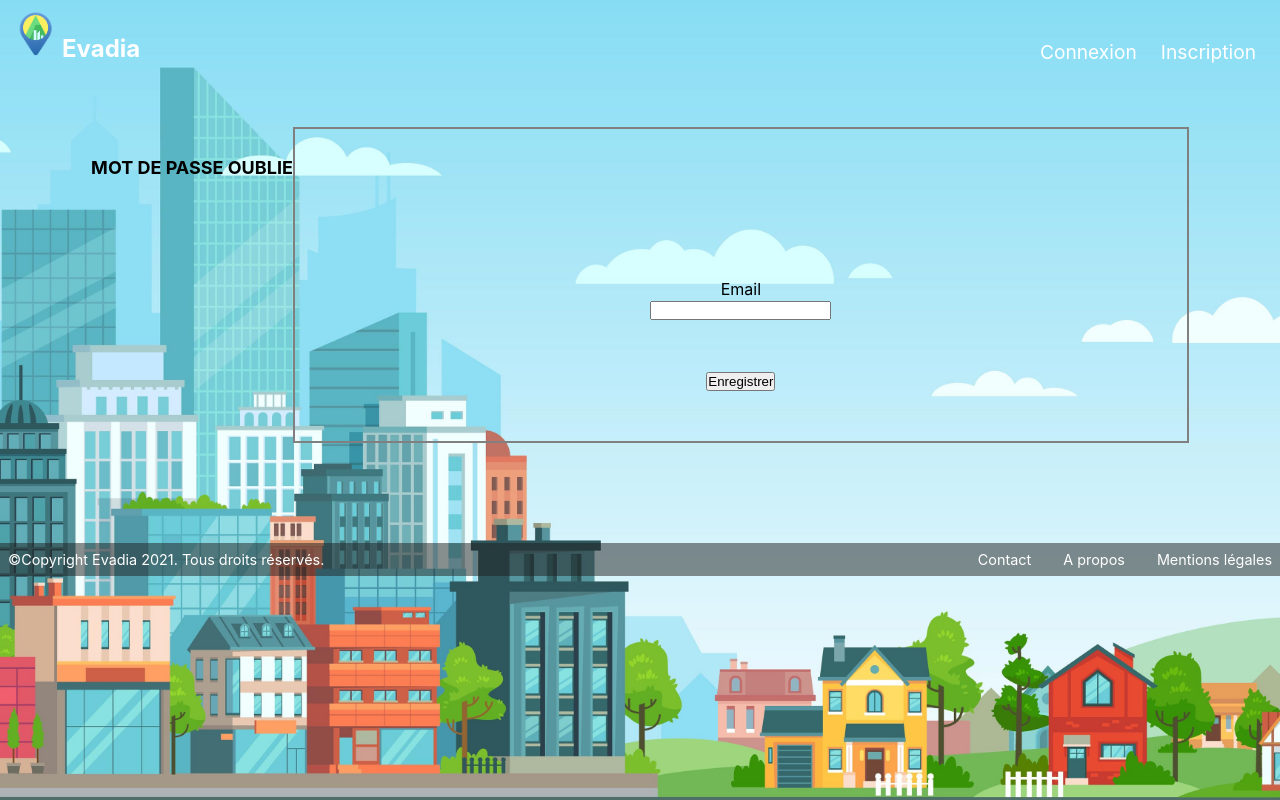
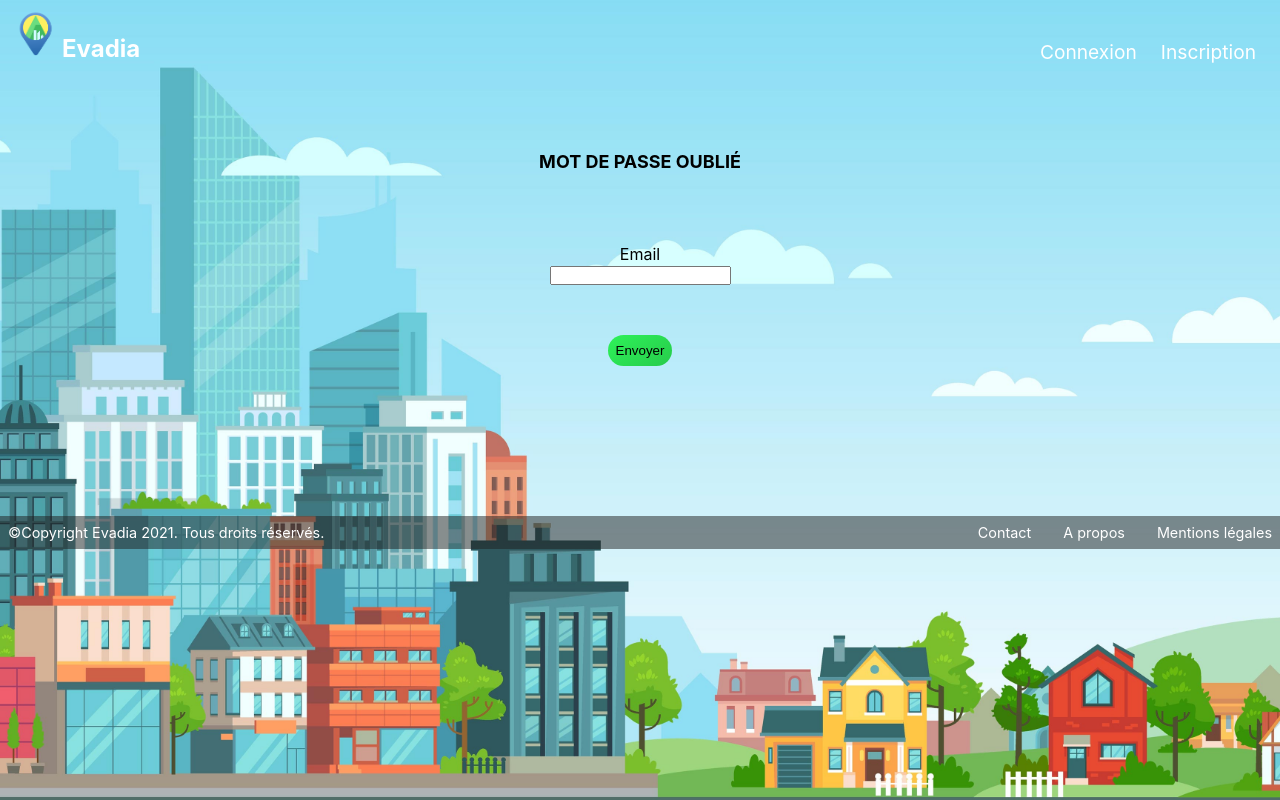
Before and after one commit to Lballanger/Evadia, a React (Vite) app in the folder front/: page /forgottenPassword in a window 1280 px wide. Built offline with nearby package versions, Linux system fonts and the light colour scheme.

Commit message:
background styling done

```diff
--- a/front/src/components/ForgottenPassword/index.jsx
+++ b/front/src/components/ForgottenPassword/index.jsx
@@ -7,7 +7,7 @@ const ForgottenPassword = () => (
   <>
     <Header />
     <div className="container">
-      <div className="forgottenPassword__title">MOT DE PASSE OUBLIE</div>
+      <div className="forgottenPassword__title">Mot de passe oublié</div>
       <div className="forgottenPassword">
         <form className="forgottenPassword__form">
           <div className="forgottenPassword__form__email">
@@ -15,7 +15,9 @@ const ForgottenPassword = () => (
             <input type="email" />
           </div>
           <div className="newPassword__form__submit">
-            <button type="submit">Enregistrer</button>
+            <button type="submit" className="newPassword__form__submit__btn">
+              Envoyer
+            </button>
           </div>
         </form>
       </div>
--- a/front/src/components/ForgottenPassword/styles.scss
+++ b/front/src/components/ForgottenPassword/styles.scss
@@ -1,30 +1,47 @@
-.container{
+.container {
   display: flex;
+  flex-direction: column;
   justify-content: center;
+  align-items: center;
   margin-bottom: 100px;
   flex-wrap: wrap;
 }
 
 .forgottenPassword {
   text-align: center;
-  border: solid 2px gray;
   width: 70%;
-
 
   &__title {
     font-size: large;
     font-weight: bold;
-    margin-top: 30px;
-    margin-bottom: 50px;
+    margin-top: 1.5rem;
+    margin-bottom: 1.5rem;
+    text-transform: uppercase;
   }
 
   &__form {
-    padding-top: 150px;
+    padding-top: 3rem;
   }
-
 
   &__form__submit {
     margin-top: 50px;
     margin-bottom: 50px;
   }
 }
+
+.newPassword__form__submit {
+  &__btn {
+    border: none;
+    text-decoration: none;
+    padding: 0.5rem;
+    border-radius: 50px;
+    background: linear-gradient(145deg, #2ef259, #27cb4b);
+  }
+
+  &__btn:hover {
+    text-decoration: none;
+    border-radius: 50px;
+    background: #2be253;
+    box-shadow: inset 5px 5px 0px #25c047, inset -5px -5px 0px #31ff5f;
+  }
+}
```
